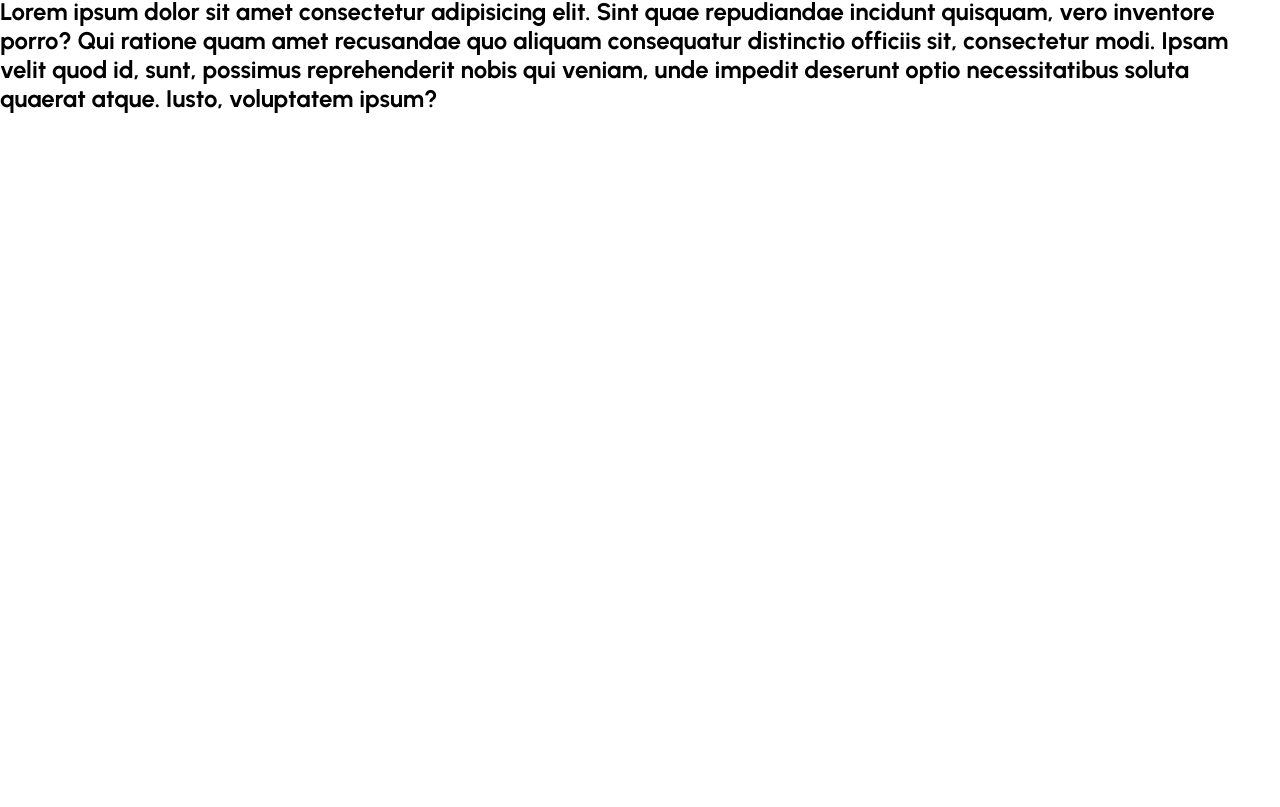
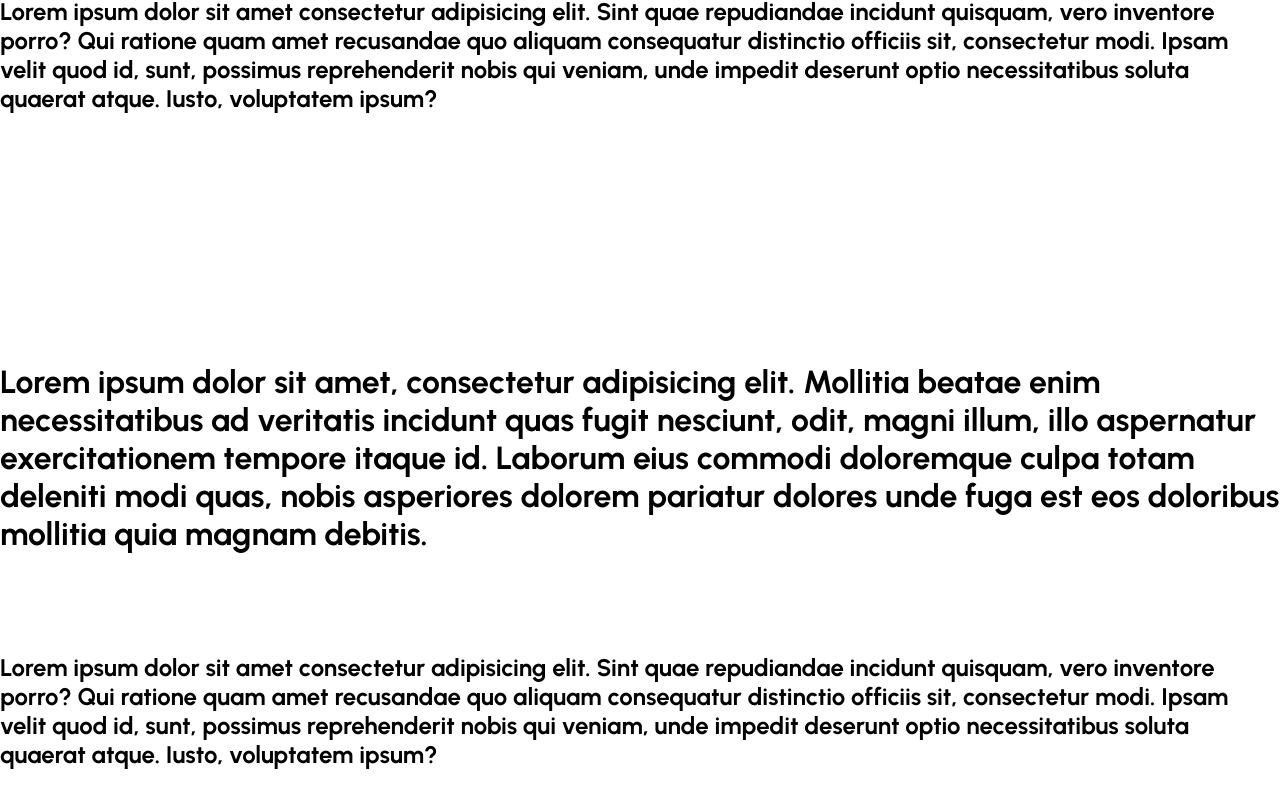
Before and after one commit to blueHike-dev/mern-ecommerce, a React (Vite) app in the folder client/: page / in a window 1280 px wide. Shown: the part 1149-1956 px from the top of the page. Before the commit the page ends 1362 px from the top, so only its background shows below. Built offline with nearby package versions, Linux system fonts and the light colour scheme.

Commit message:
first commit

```diff
--- a/client/src/App.jsx
+++ b/client/src/App.jsx
@@ -39,6 +39,24 @@ const App = () => {
           quaerat atque. Iusto, voluptatem ipsum?
         </h2>
       </div>
+      <div className="div">
+        <h1 className="one">
+          Lorem ipsum dolor sit amet, consectetur adipisicing elit. Mollitia
+          beatae enim necessitatibus ad veritatis incidunt quas fugit nesciunt,
+          odit, magni illum, illo aspernatur exercitationem tempore itaque id.
+          Laborum eius commodi doloremque culpa totam deleniti modi quas, nobis
+          asperiores dolorem pariatur dolores unde fuga est eos doloribus
+          mollitia quia magnam debitis.
+        </h1>
+        <h2 className="two">
+          Lorem ipsum dolor sit amet consectetur adipisicing elit. Sint quae
+          repudiandae incidunt quisquam, vero inventore porro? Qui ratione quam
+          amet recusandae quo aliquam consequatur distinctio officiis sit,
+          consectetur modi. Ipsam velit quod id, sunt, possimus reprehenderit
+          nobis qui veniam, unde impedit deserunt optio necessitatibus soluta
+          quaerat atque. Iusto, voluptatem ipsum?
+        </h2>
+      </div>
     </>
   );
 };
```
